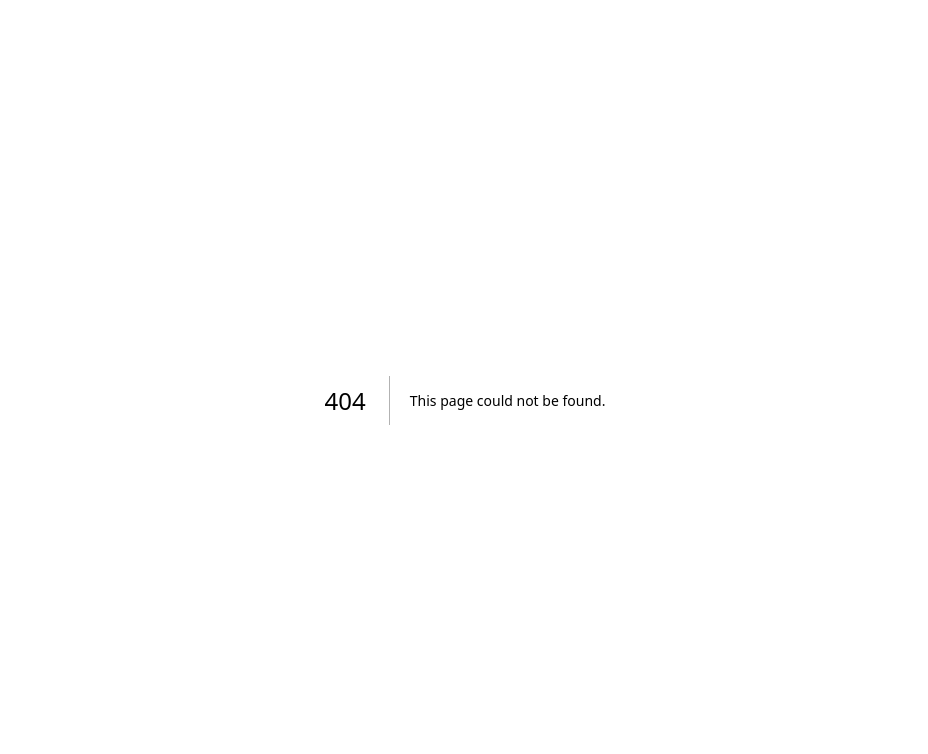
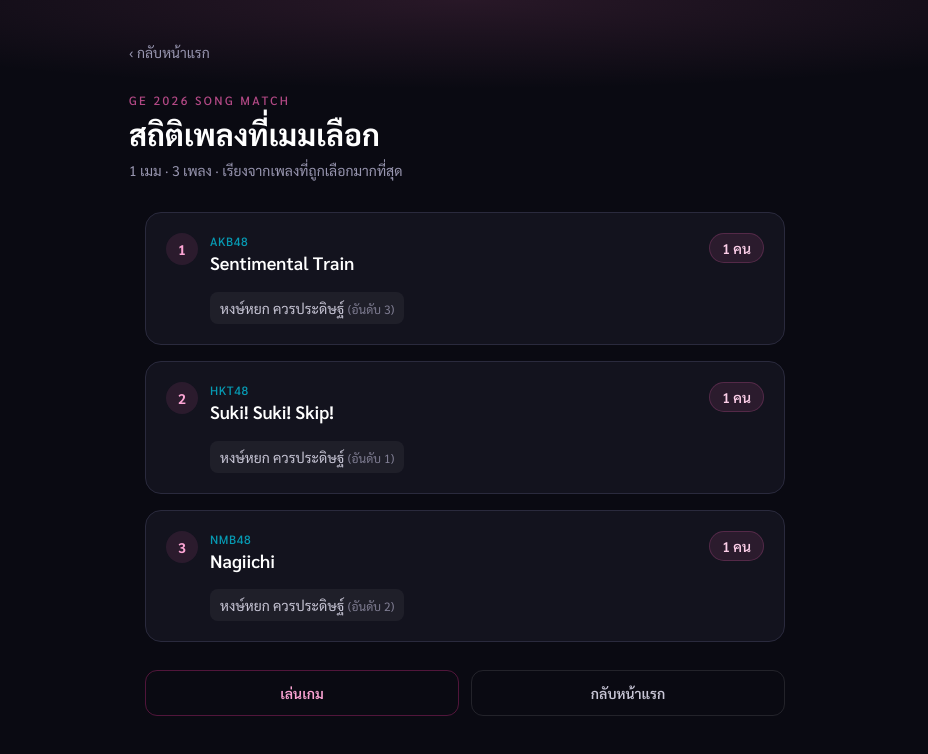
Before and after one commit to pkhamchuai/easy-mickey, a Next.js app: page /games/song-match/stats in a window 1280 px wide. Before the commit this address had no page. Shown: the top 754 px of the page, without its empty margins (175-1103 px from the left). Built offline with nearby package versions, Linux system fonts and the light colour scheme; no server answers; the database is empty.

Commit message:
add song selection statistics

```diff
--- /dev/null
+++ b/app/games/song-match/stats/page.tsx
@@ -0,0 +1,101 @@
+import type { Metadata } from "next";
+import Link from "next/link";
+import { publicCatalog } from "@/lib/song-match/catalog";
+import { fallbackCatalog, readSongMatchCatalog } from "@/lib/song-match/db";
+import { createSongStats } from "@/lib/song-match/stats";
+
+export const metadata: Metadata = {
+  title: "สถิติเพลง GE 2026 — Easy Mickey",
+  description: "ดูว่าแต่ละเพลงมีเมมเลือกกี่คน พร้อมอันดับที่เมมเลือก",
+};
+
+export const dynamic = "force-dynamic";
+
+async function getCatalog() {
+  try {
+    return publicCatalog((await readSongMatchCatalog()) ?? fallbackCatalog);
+  } catch {
+    return publicCatalog(fallbackCatalog);
+  }
+}
+
+export default async function SongMatchStatsPage() {
+  const catalog = await getCatalog();
+  const stats = createSongStats(catalog);
+
+  return (
+    <main className="min-h-screen bg-[#0a0a12] pb-16">
+      <header
+        className="px-4 pb-8 pt-10"
+        style={{
+          background:
+            "radial-gradient(ellipse 80% 60% at 50% 0%, rgba(244,114,182,0.13) 0%, transparent 70%), #0a0a12",
+        }}
+      >
+        <div className="mx-auto max-w-2xl">
+          <Link href="/" className="inline-flex text-sm text-[#9896b0] transition hover:text-white">
+            ‹ กลับหน้าแรก
+          </Link>
+          <p className="mt-7 text-xs font-medium uppercase tracking-[0.2em] text-pink-400/70">
+            GE 2026 Song Match
+          </p>
+          <h1 className="mt-2 text-3xl font-bold text-white">สถิติเพลงที่เมมเลือก</h1>
+          <p className="mt-2 text-sm text-[#9896b0]">
+            {catalog.members.length} เมม · {stats.length} เพลง · เรียงจากเพลงที่ถูกเลือกมากที่สุด
+          </p>
+        </div>
+      </header>
+
+      <section className="mx-auto max-w-2xl space-y-4 px-4">
+        {stats.map((stat, index) => (
+          <article key={stat.song.id} className="rounded-2xl border border-[#2a2a3d] bg-[#13131e] p-4 sm:p-5">
+            <div className="flex items-start gap-3">
+              <span className="flex h-8 w-8 shrink-0 items-center justify-center rounded-full bg-pink-400/10 text-sm font-bold text-pink-300">
+                {index + 1}
+              </span>
+              <div className="min-w-0 flex-1">
+                <div className="flex flex-wrap items-start justify-between gap-x-4 gap-y-2">
+                  <div>
+                    <p className="text-xs font-medium uppercase tracking-wider text-cyan-400/70">
+                      {stat.song.artist || "ไม่ระบุวง"}
+                    </p>
+                    <h2 className="mt-0.5 text-lg font-semibold leading-snug text-white">
+                      {stat.song.title}
+                    </h2>
+                  </div>
+                  <span className="rounded-full border border-pink-400/20 bg-pink-400/10 px-3 py-1 text-sm font-semibold text-pink-200">
+                    {stat.selections.length} คน
+                  </span>
+                </div>
+
+                <ul className="mt-4 flex flex-wrap gap-2">
+                  {stat.selections.map((selection) => (
+                    <li key={selection.memberId} className="rounded-lg bg-white/5 px-2.5 py-1.5 text-sm text-[#c8c6d6]">
+                      {selection.memberName}{" "}
+                      <span className="text-xs text-[#7f7d92]">(อันดับ {selection.rank})</span>
+                    </li>
+                  ))}
+                </ul>
+              </div>
+            </div>
+          </article>
+        ))}
+
+        {stats.length === 0 && (
+          <div className="rounded-2xl border border-dashed border-[#2a2a3d] py-12 text-center text-sm text-[#6a6880]">
+            ยังไม่มีข้อมูลเพลงจากเมมที่ Published
+          </div>
+        )}
+
+        <div className="grid grid-cols-2 gap-3 pt-3">
+          <Link href="/games/song-match" className="rounded-xl border border-pink-500/30 py-3 text-center text-sm font-semibold text-pink-300 transition hover:bg-pink-500/10">
+            เล่นเกม
+          </Link>
+          <Link href="/" className="rounded-xl border border-white/10 py-3 text-center text-sm font-semibold text-[#c8c6d6] transition hover:bg-white/5">
+            กลับหน้าแรก
+          </Link>
+        </div>
+      </section>
+    </main>
+  );
+}
--- a/app/page.tsx
+++ b/app/page.tsx
@@ -103,6 +103,16 @@ export default function Home() {
             </div>
             <span className="text-pink-400/60 text-lg">›</span>
           </a>
+          <a
+            href="/games/song-match/stats"
+            className="mt-2 flex w-full items-center justify-between rounded-xl border border-[#2a2a3d] bg-[#13131e] px-4 py-3 text-sm text-[#aaa8bc] transition hover:border-cyan-500/30 hover:bg-[#0d1a1f] hover:text-cyan-200"
+          >
+            <span className="flex items-center gap-2">
+              <span aria-hidden="true">📊</span>
+              ดูสถิติเพลงที่เมมเลือก
+            </span>
+            <span className="text-cyan-400/50">›</span>
+          </a>
         </div>
         <div>
           <a
--- a/components/song-match/SongMatchEditor.tsx
+++ b/components/song-match/SongMatchEditor.tsx
@@ -6,7 +6,7 @@ import { youtubeVideoId } from "@/lib/song-match/youtube";
 
 const inputClass =
   "w-full rounded-lg border border-[#2a2a3d] bg-[#0a0a12] px-3 py-2 text-sm text-[#f0eff8] placeholder-[#5f5d72] outline-none transition focus:border-cyan-500/50";
-const SONG_ARTISTS = ["AKB48", "NGT48", "HKT48", "STU48", "SKE48", "NMB48", "IZ4648"];
+const SONG_ARTISTS = ["AKB48", "HKT48", "IZ4648", "NGT48", "NMB48", "SKE48", "STU48"];
 const songNameCollator = new Intl.Collator(["th", "en"], {
   sensitivity: "base",
   numeric: true,
@@ -161,6 +161,9 @@ export function SongMatchEditor({ token }: { token: string }) {
             );
           })}
         </div>
+        <div className="mt-4 flex justify-center">
+          <button type="button" onClick={() => window.scrollTo({ top: 0, behavior: "smooth" })} className="rounded-full border border-[#2a2a3d] bg-[#13131e] px-4 py-2 text-xs font-medium text-[#9896b0] transition hover:border-cyan-500/40 hover:text-cyan-300">↑ Back to top</button>
+        </div>
       </section>
 
       <section>
@@ -210,6 +213,9 @@ export function SongMatchEditor({ token }: { token: string }) {
             </article>
           ))}
         </div>
+        <div className="mt-5 flex justify-center">
+          <button type="button" onClick={() => window.scrollTo({ top: 0, behavior: "smooth" })} className="rounded-full border border-[#2a2a3d] bg-[#13131e] px-4 py-2 text-xs font-medium text-[#9896b0] transition hover:border-pink-500/40 hover:text-pink-300">↑ Back to top</button>
+        </div>
       </section>
     </div>
   );
--- /dev/null
+++ b/lib/song-match/stats.ts
@@ -0,0 +1,53 @@
+import type { SongMatchCatalog, SongMatchSong } from "./types";
+
+export type SongSelection = {
+  memberId: string;
+  memberName: string;
+  memberDisplayOrder: number;
+  rank: number;
+};
+
+export type SongStat = {
+  song: SongMatchSong;
+  selections: SongSelection[];
+};
+
+const songCollator = new Intl.Collator(["th", "en"], {
+  sensitivity: "base",
+  numeric: true,
+});
+
+export function createSongStats(catalog: SongMatchCatalog): SongStat[] {
+  const selectionsBySong = new Map<string, SongSelection[]>();
+
+  for (const member of catalog.members) {
+    member.picks.forEach((songId, index) => {
+      const selections = selectionsBySong.get(songId) ?? [];
+      selections.push({
+        memberId: member.id,
+        memberName: member.name,
+        memberDisplayOrder: member.displayOrder,
+        rank: index + 1,
+      });
+      selectionsBySong.set(songId, selections);
+    });
+  }
+
+  return catalog.songs
+    .map((song) => ({
+      song,
+      selections: (selectionsBySong.get(song.id) ?? []).sort(
+        (a, b) =>
+          a.rank - b.rank ||
+          a.memberDisplayOrder - b.memberDisplayOrder ||
+          songCollator.compare(a.memberName, b.memberName),
+      ),
+    }))
+    .filter((stat) => stat.selections.length > 0)
+    .sort(
+      (a, b) =>
+        b.selections.length - a.selections.length ||
+        songCollator.compare(a.song.artist, b.song.artist) ||
+        songCollator.compare(a.song.title, b.song.title),
+    );
+}
```
